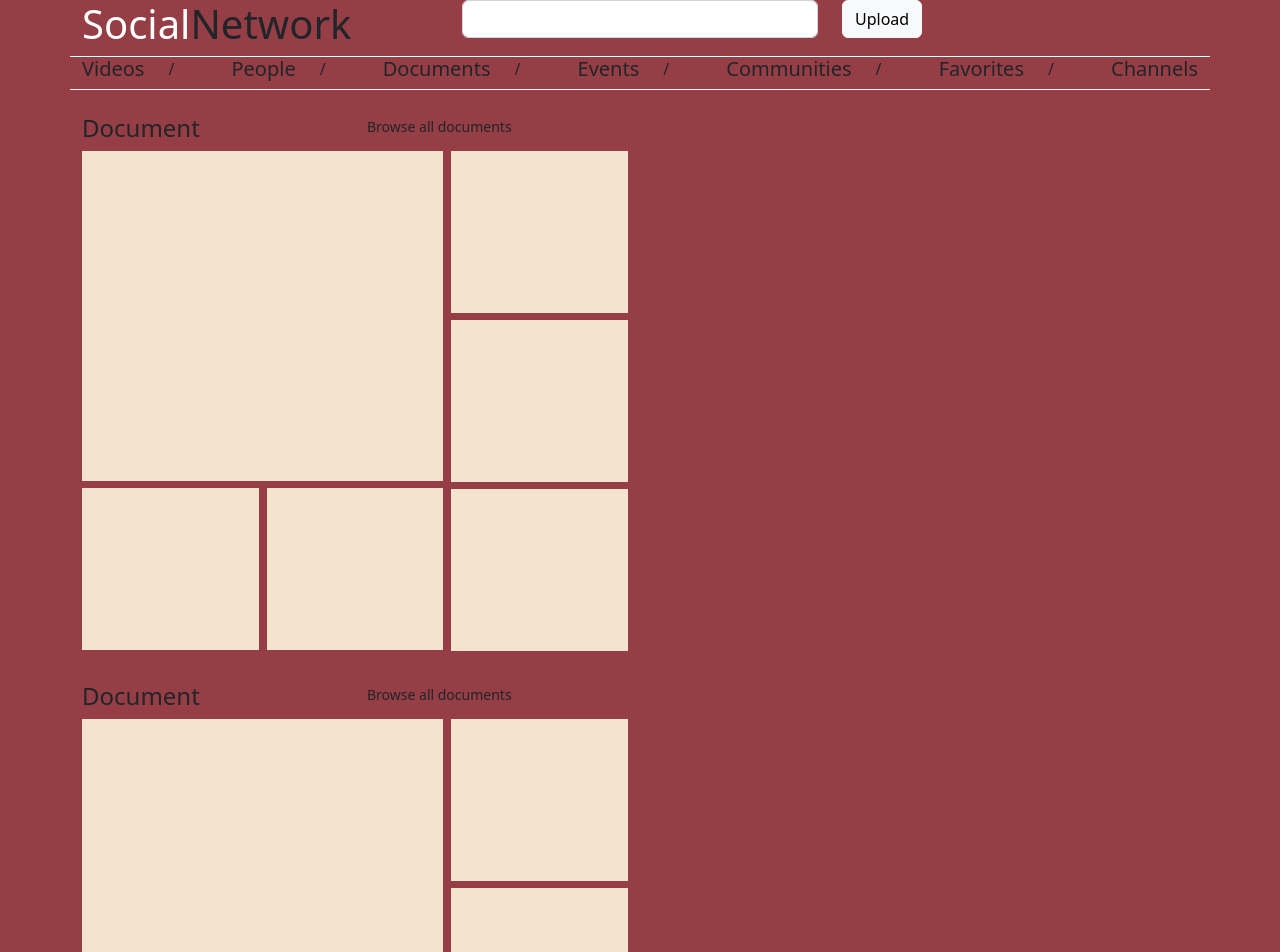
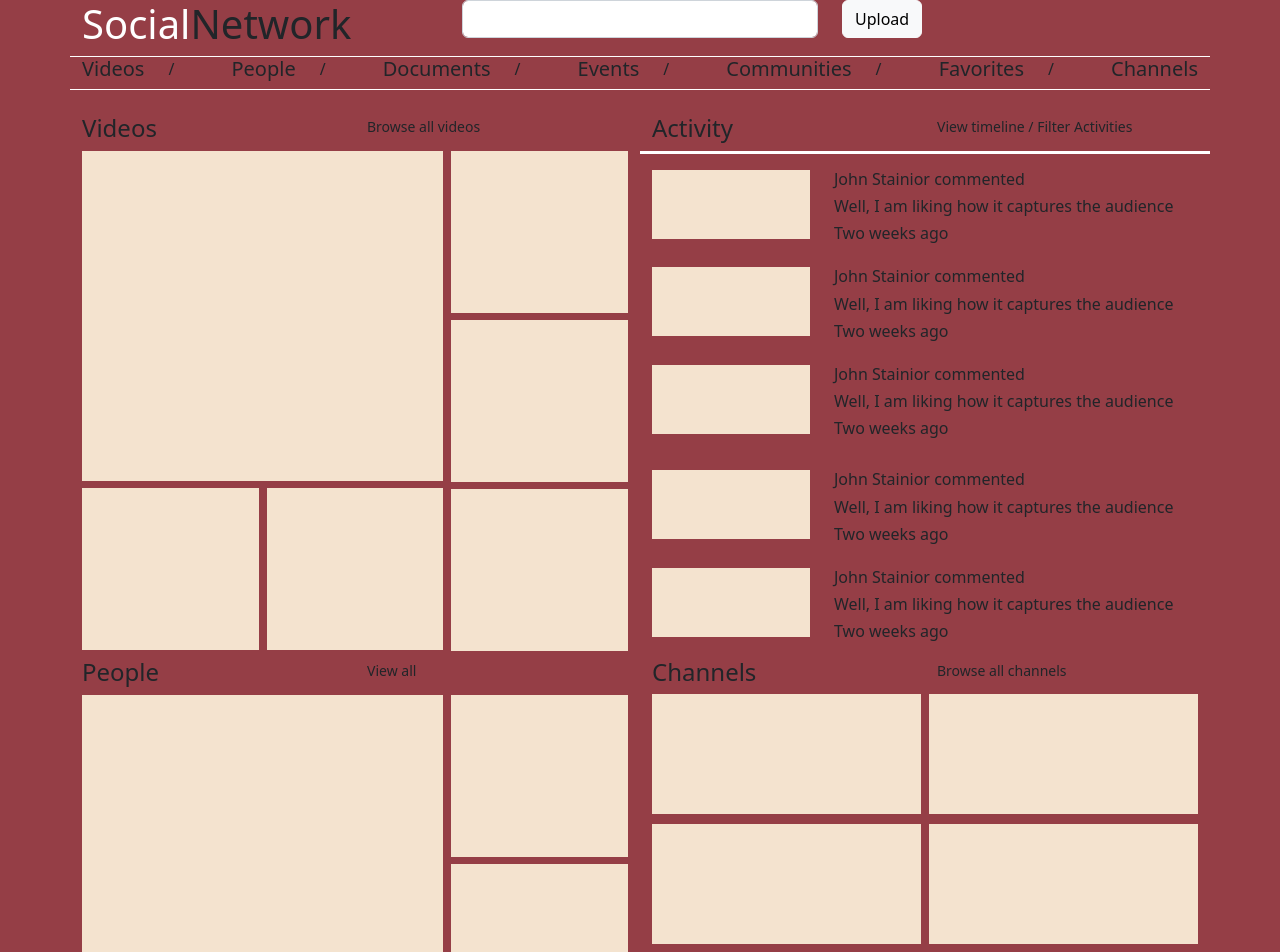
Before and after one commit to elazsyahranie/test-insignia-slicing, a React (Create React App) app: page / in a window 1280 px wide. Shown: the top 952 px of the page. Built offline with nearby package versions, Linux system fonts and the light colour scheme.

Commit message:
Implemented font awesome (not yet working)

```diff
--- a/package.json
+++ b/package.json
@@ -3,6 +3,9 @@
   "version": "0.1.0",
   "private": true,
   "dependencies": {
+    "@fortawesome/fontawesome-svg-core": "^6.1.2",
+    "@fortawesome/free-solid-svg-icons": "^6.1.2",
+    "@fortawesome/react-fontawesome": "^0.2.0",
     "@testing-library/jest-dom": "^5.16.5",
     "@testing-library/react": "^13.3.0",
     "@testing-library/user-event": "^13.5.0",
--- /dev/null
+++ b/src/components/Activity/activity.js
@@ -0,0 +1,99 @@
+import { Row, Col } from "react-bootstrap";
+import style from "./activity.module.css";
+
+function Activity() {
+  return (
+    <>
+      <Row className={style.channelMenuWhiteBorder}>
+        <Col md={6}>
+          <h4>Activity</h4>
+        </Col>
+        <Col md={6}>
+          <small>View timeline / Filter Activities</small>
+        </Col>
+      </Row>
+      <Row>
+        <Row className="mt-3">
+          <Col md={4}>
+            <div className={style.squareCardSmall}>
+              <div></div>
+            </div>
+          </Col>
+          <Col md={8}>
+            <h6>
+              John Stainior <span className="fw-light">commented</span>
+            </h6>
+            <h6>Well, I am liking how it captures the audience</h6>
+            <h6>Two weeks ago</h6>
+          </Col>
+        </Row>
+        <Row className="mt-3">
+          <Col md={4}>
+            <div className={style.squareCardSmall}>
+              <div></div>
+            </div>
+          </Col>
+          <Col md={8}>
+            <h6>
+              John Stainior <span className="fw-light">commented</span>
+            </h6>
+            <h6>Well, I am liking how it captures the audience</h6>
+            <h6>Two weeks ago</h6>
+          </Col>
+        </Row>
+        <Row className="mt-3">
+          <Col md={4}>
+            <div className={style.squareCardSmall}>
+              <div></div>
+            </div>
+          </Col>
+          <Col md={8}>
+            <p>
+              <h6>
+                John Stainior <span className="fw-light">commented</span>
+              </h6>
+              <p>
+                <h6>Well, I am liking how it captures the audience</h6>
+                <h6>Two weeks ago</h6>
+              </p>
+            </p>
+          </Col>
+        </Row>
+        <Row className="mt-3">
+          <Col md={4}>
+            <div className={style.squareCardSmall}>
+              <div></div>
+            </div>
+          </Col>
+          <Col md={8}>
+            <h6>
+              John Stainior <span className="fw-light">commented</span>
+            </h6>
+            <h6>Well, I am liking how it captures the audience</h6>
+            <h6>Two weeks ago</h6>
+          </Col>
+        </Row>
+        <Row className="mt-3">
+          <Col md={4}>
+            <div className={style.squareCardSmall}>
+              <div></div>
+            </div>
+          </Col>
+          <Col md={8}>
+            <p>
+              <h6>
+                John Stainior <span className="fw-light">commented</span>
+              </h6>
+              <p>
+                <h6>Well, I am liking how it captures the audience</h6>
+                <h6>Two weeks ago</h6>
+              </p>
+            </p>
+          </Col>
+        </Row>
+      </Row>
+    </>
+  );
+}
+
+export default Activity;
--- /dev/null
+++ b/src/components/Activity/activity.module.css
@@ -0,0 +1,16 @@
+.channelMenuWhiteBorder {
+  border-style: solid;
+  border-width: 0px 0px 3px 0px;
+  border-color: #fff;
+}
+
+.noSpacing {
+  padding-bottom: 0;
+}
+
+.squareCardSmall {
+  /* width: 178px; */
+  height: 69px;
+  margin-bottom: 2px;
+  background-color: #f4e3cf;
+}
--- /dev/null
+++ b/src/components/Channels/channels.js
@@ -0,0 +1,51 @@
+import { Row, Col } from "react-bootstrap";
+import style from "./channels.module.css";
+
+function Channels() {
+  return (
+    <>
+      <Row>
+        <Col md={6}>
+          <h4>Channels</h4>
+        </Col>
+        <Col md={6}>
+          <small>Browse all channels</small>
+        </Col>
+      </Row>
+      <Row className="g-2">
+        <Col md={6}>
+          <div className={style.squareCardSmall}></div>
+        </Col>
+        <Col md={6}>
+          <div className={style.squareCardSmall}></div>
+        </Col>
+        <Col md={6}>
+          <div className={style.squareCardSmall}></div>
+        </Col>
+        <Col md={6}>
+          <div className={style.squareCardSmall}></div>
+        </Col>
+        <Col md={6}>
+          <div className={style.squareCardSmall}></div>
+        </Col>
+        <Col md={6}>
+          <div className={style.squareCardSmall}></div>
+        </Col>
+        <Col md={6}>
+          <div className={style.squareCardSmall}></div>
+        </Col>
+        <Col md={6}>
+          <div className={style.squareCardSmall}></div>
+        </Col>
+        <Col md={6}>
+          <div className={style.squareCardSmall}></div>
+        </Col>
+        <Col md={6}>
+          <div className={style.squareCardSmall}></div>
+        </Col>
+      </Row>
+    </>
+  );
+}
+
+export default Channels;
--- /dev/null
+++ b/src/components/Channels/channels.module.css
@@ -0,0 +1,14 @@
+.squareCard {
+  /* width: 370px; */
+  height: 330px;
+  margin-bottom: 7px;
+  background-color: #f4e3cf;
+  position: relative;
+}
+
+.squareCardSmall {
+  /* width: 178px; */
+  height: 120px;
+  margin-bottom: 2px;
+  background-color: #f4e3cf;
+}
--- a/src/components/documents/documents.js
+++ b/src/components/documents/documents.js
@@ -4,9 +4,6 @@ import style from "./documents.module.css";
 function Documents() {
   return (
     <>
-      <Container>
-        <Row>
-          <Col lg={6}>
       <Row>
         <Col md={6}>
           <h4>Document</h4>
@@ -45,9 +42,6 @@ function Documents() {
           </div>
         </Col>
       </Row>
-          </Col>
-        </Row>
-      </Container>
     </>
   );
 }
--- a/src/components/people/people.js
+++ b/src/components/people/people.js
@@ -4,15 +4,12 @@ import style from "./people.module.css";
 function People() {
   return (
     <>
-      <Container>
-        <Row>
-          <Col lg={6}>
       <Row>
         <Col md={6}>
-                <h4>Document</h4>
+          <h4>People</h4>
         </Col>
         <Col md={6}>
-                <small>Browse all documents</small>
+          <small>View all</small>
         </Col>
       </Row>
       <Row className="g-2">
@@ -45,9 +42,6 @@ function People() {
           </div>
         </Col>
       </Row>
-          </Col>
-        </Row>
-      </Container>
     </>
   );
 }
--- /dev/null
+++ b/src/components/upperMenu/upperMenu.js
@@ -0,0 +1,54 @@
+import { Container, Row, Col } from "react-bootstrap";
+import style from "./upperMenu.module.css";
+
+function UpperMenu() {
+  return (
+    <>
+      <Container>
+        <Row className={style.upperMenuWhiteBorder}>
+          <Col>
+            <h5>Videos</h5>
+          </Col>
+          <Col>
+            <span>/</span>
+          </Col>
+          <Col>
+            <h5>People</h5>
+          </Col>
+          <Col>
+            <span>/</span>
+          </Col>
+          <Col>
+            <h5>Documents</h5>
+          </Col>
+          <Col>
+            <span>/</span>
+          </Col>
+          <Col>
+            <h5>Events</h5>
+          </Col>
+          <Col>
+            <span>/</span>
+          </Col>
+          <Col>
+            <h5>Communities</h5>
+          </Col>
+          <Col>
+            <span>/</span>
+          </Col>
+          <Col>
+            <h5>Favorites</h5>
+          </Col>
+          <Col>
+            <span>/</span>
+          </Col>
+          <Col>
+            <h5>Channels</h5>
+          </Col>
+        </Row>
+      </Container>
+    </>
+  );
+}
+
+export default UpperMenu;
--- /dev/null
+++ b/src/components/upperMenu/upperMenu.module.css
@@ -0,0 +1,5 @@
+.upperMenuWhiteBorder {
+  border-style: solid;
+  border-width: 1px 0px 1px 0px;
+  border-color: #fff;
+}
--- a/src/components/videos/videos.js
+++ b/src/components/videos/videos.js
@@ -4,15 +4,12 @@ import style from "./videos.module.css";
 function Videos() {
   return (
     <>
-      <Container>
-        <Row>
-          <Col lg={6}>
       <Row>
         <Col md={6}>
-                <h4>Document</h4>
+          <h4>Videos</h4>
         </Col>
         <Col md={6}>
-                <small>Browse all documents</small>
+          <small>Browse all videos</small>
         </Col>
       </Row>
       <Row className="g-2">
@@ -45,9 +42,6 @@ function Videos() {
           </div>
         </Col>
       </Row>
-          </Col>
-        </Row>
-      </Container>
     </>
   );
 }
--- a/src/pages/landing-page/landing-page.js
+++ b/src/pages/landing-page/landing-page.js
@@ -1,9 +1,16 @@
 import { Container, Row, Form, Col, Button } from "react-bootstrap";
 import style from "./landing-page.module.css";
 
+import UpperMenu from "../../components/upperMenu/upperMenu";
 import People from "../../components/people/people";
 import Videos from "../../components/videos/videos";
 import Documents from "../../components/documents/documents";
+
+import Activity from "../../components/Activity/activity";
+import Channels from "../../components/Channels/channels";
+
+import { FontAwesomeIcon } from "@fortawesome/react-fontawesome";
+// import { faSquareFacebook } from "@fortawesome/free-solid-svg-icons";
 
 function LandingPage() {
   return (
@@ -26,59 +33,33 @@ function LandingPage() {
           </Col>
         </Row>
       </Container>
-      <Container>
-        <Row className={style.upperMenuWhiteBorder}>
-          <Col>
-            <h5>Videos</h5>
+      <UpperMenu />
+      <Container className={style.largerMenu}>
+        <Row className={`mt-4 ${style.largerMenuWhiteBorder}`}>
+          <Col lg={6}>
+            <Videos />
+            <People className="mt-4" />
+            <Documents className="mt-4" />
           </Col>
-          <Col>
-            <span>/</span>
+          <Col lg={6}>
+            <Activity />
+            <Channels />
           </Col>
-          <Col>
-            <h5>People</h5>
+          {/* </Row>
+        <Row className="mt-4">
+          <Col lg={6}>
+            <People className="mt-4" />
           </Col>
-          <Col>
-            <span>/</span>
-          </Col>
-          <Col>
-            <h5>Documents</h5>
-          </Col>
-          <Col>
-            <span>/</span>
-          </Col>
-          <Col>
-            <h5>Events</h5>
-          </Col>
-          <Col>
-            <span>/</span>
-          </Col>
-          <Col>
-            <h5>Communities</h5>
-          </Col>
-          <Col>
-            <span>/</span>
-          </Col>
-          <Col>
-            <h5>Favorites</h5>
-          </Col>
-          <Col>
-            <span>/</span>
-          </Col>
-          <Col>
-            <h5>Channels</h5>
-          </Col>
+          {/* <Col lg={6}>
+            <Channels />
+          </Col> */}
         </Row>
+        {/* <div className={`mt-4 pb-4`}>
+          <Documents className="mt-4" />
+        </div> */}
       </Container>
-      <Container fluid>
-        <div className="mt-4">
-          <Videos />
-        </div>
-        <div className="mt-4">
-          <People className="mt-4" />
-        </div>
-        <div className="mt-4">
-          <Documents className="mt-4" />
-        </div>
+      <Container className={style.footer}>
+        <FontAwesomeIcon icon="fa-brands fa-square-facebook" />
       </Container>
     </>
   );
--- a/src/pages/landing-page/landing-page.module.css
+++ b/src/pages/landing-page/landing-page.module.css
@@ -10,6 +10,17 @@ body {
   border-style: solid;
   border-width: 1px 0px 1px 0px;
   border-color: #fff;
+}
+
+.largerMenu {
+  padding-bottom: 30px;
+}
+
+.largerMenuWhiteBorder {
+  border-style: solid;
+  border-width: 0px 0px 1px 0px;
+  border-color: #fff;
+  padding-bottom: 30px;
 }
 
 .menuThumbs {
@@ -39,3 +50,7 @@ body {
   position: absolute;
   bottom: 0;
 }
+
+.footer {
+  padding-top: 10px;
+}
```
Also changed, not shown: 1 other file (tests, documents, lock files or other folders). Lines whose indentation alone changed are shown as unchanged.
